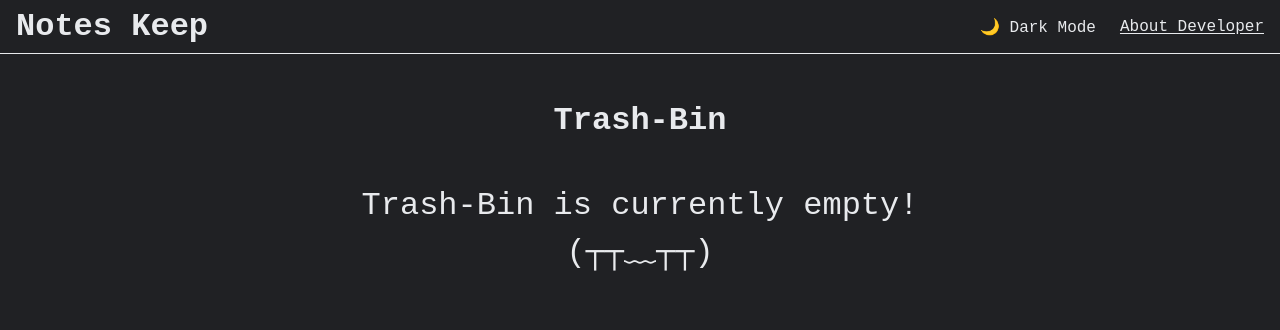
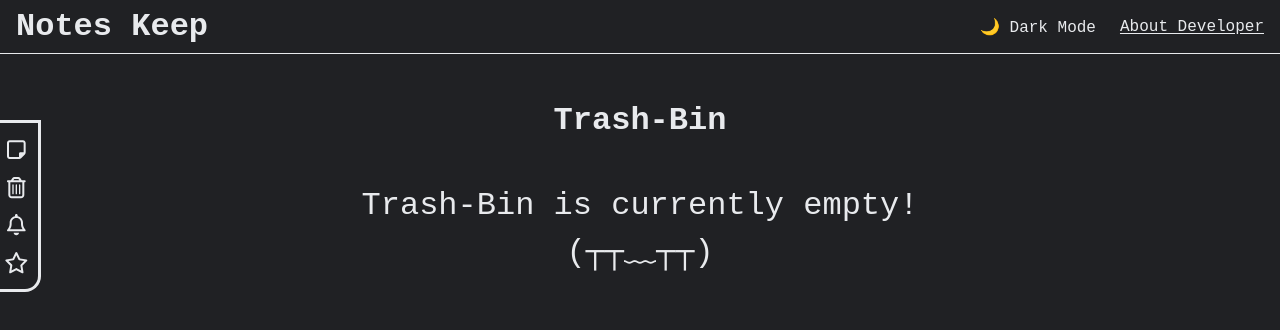
Before and after one commit to codingwolf-at/notes-keep, a React (Create React App) app: page /trash in a window 1280 px wide. Shown: the top 330 px of the page. Built offline with nearby package versions, Linux system fonts and the light colour scheme.

Commit message:
feat: added SideNav to trash page

```diff
--- a/src/pages/Trash/Trash.jsx
+++ b/src/pages/Trash/Trash.jsx
@@ -1,4 +1,4 @@
-import { DisplayGrid, NoteCard, NoteActionButton } from "../../components"
+import { DisplayGrid, NoteCard, NoteActionButton, SideNav } from "../../components"
 import { useTrash } from "../../hooks"
 import "./Trash.css";
 
@@ -12,7 +12,8 @@ export const Trash = () => {
 
   return (
     <div>
-    <h1 className="heading">Trash-Bin</h1>
+      <h1 className="heading">Trash-Bin</h1>
+      <SideNav />
       <DisplayGrid>
         {
           trash.length
```
